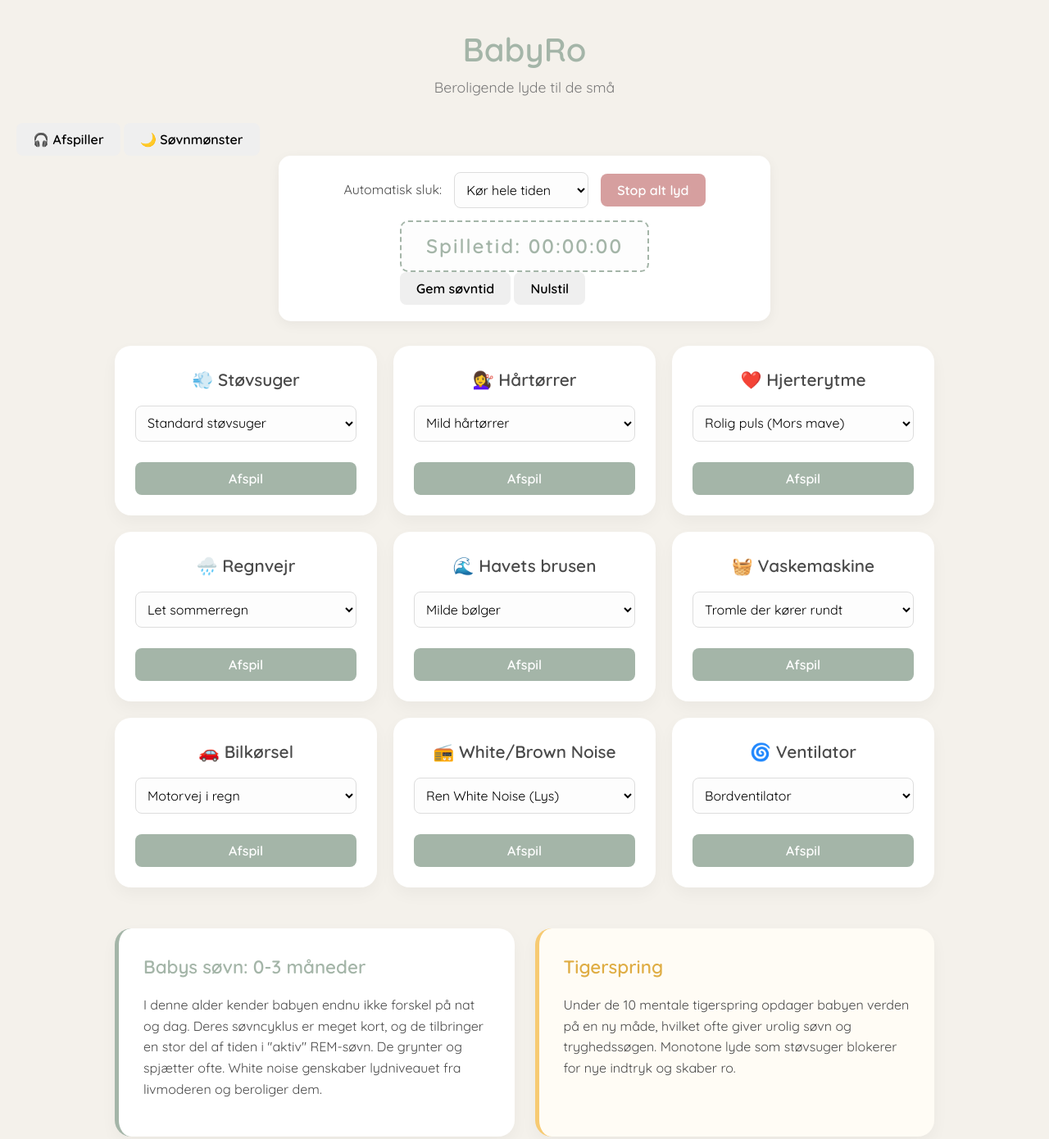
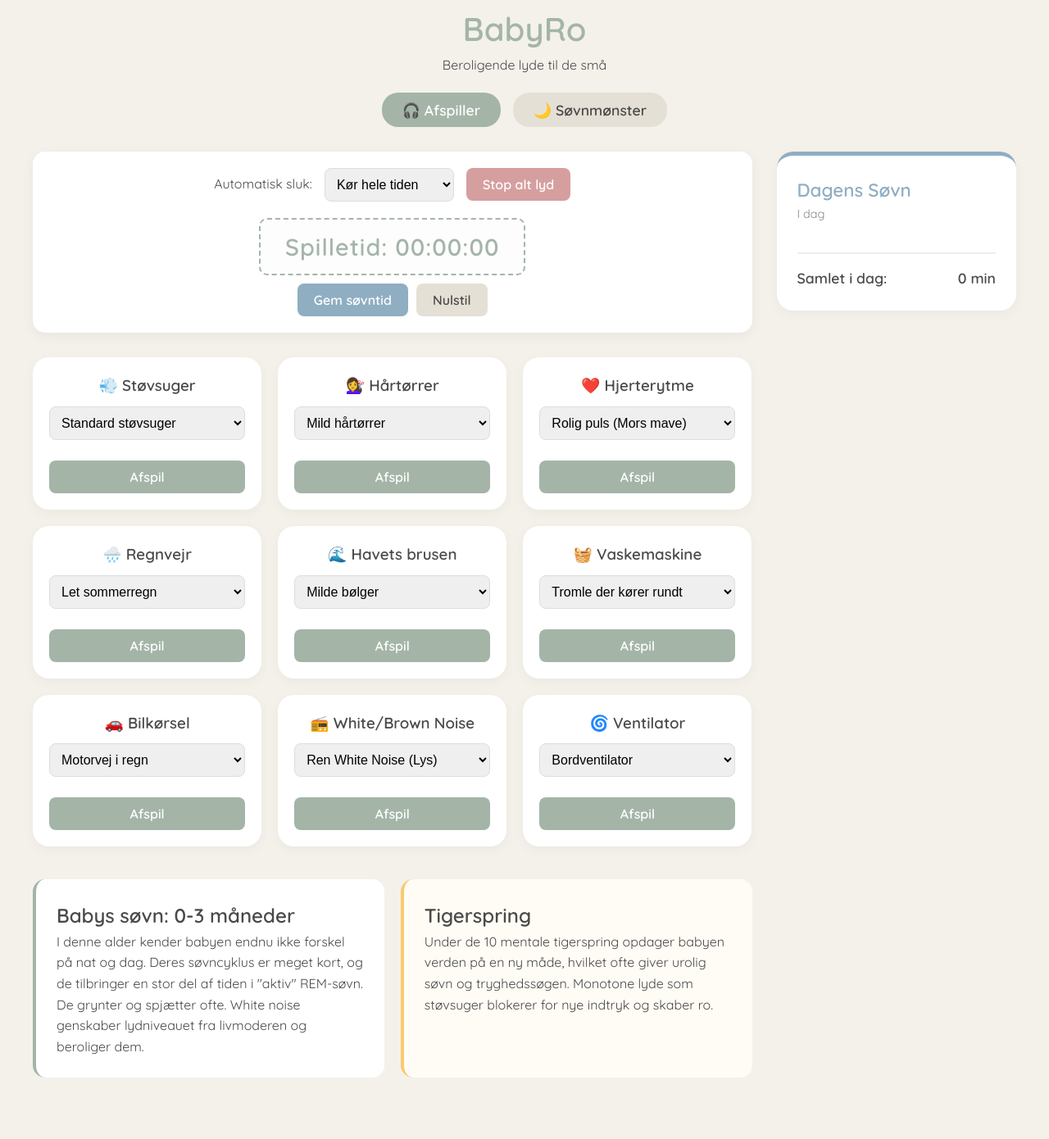
Before and after one commit to muhre93/Whitenoise, a plain HTML site: page index.html in a window 1280 px wide. Shown: the part 12-1402 px from the top of the page at 82% size. Drawn offline with Linux system fonts and the light colour scheme.

Commit message:
Update style.css

```diff
--- a/style.css
+++ b/style.css
@@ -5,6 +5,7 @@
     --accent-color: #a4b5a8;
     --accent-hover: #8d9e91;
     --btn-stop: #d69f9f;
+    --btn-save: #8faec2; /* Blød babyblå til Gem-knap */
 }
 
 * {
@@ -18,14 +19,13 @@ body {
     background-color: var(--bg-color);
     color: var(--text-main);
     line-height: 1.6;
-    padding: 20px;
+    padding: 15px;
     padding-bottom: 60px;
 }
 
 header {
     text-align: center;
-    margin-bottom: 30px;
-    margin-top: 20px;
+    margin-bottom: 20px;
 }
 
 header h1 {
@@ -34,52 +34,96 @@ header h1 {
     font-weight: 600;
 }
 
-header p {
-    font-size: 1.1rem;
-    color: #7a7a7a;
+/* Faneblade (Tabs) */
+.top-tabs {
+    display: flex;
+    justify-content: center;
+    gap: 15px;
+    margin-bottom: 30px;
 }
 
-/* Timer sektion og det nye stopur */
+.tab-btn {
+    background: #e5e0d5;
+    color: var(--text-main);
+    border: none;
+    padding: 10px 25px;
+    border-radius: 20px;
+    font-size: 1.1rem;
+    cursor: pointer;
+    transition: 0.3s;
+}
+
+.tab-btn.active {
+    background: var(--accent-color);
+    color: white;
+}
+
+/* Layout for Player og Sidebar */
+.layout-wrapper {
+    display: flex;
+    flex-wrap: wrap;
+    gap: 30px;
+    max-width: 1200px;
+    margin: 0 auto;
+}
+
+.main-content {
+    flex: 3;
+    min-width: 320px;
+}
+
+.sidebar {
+    flex: 1;
+    min-width: 280px;
+}
+
+/* Timer og stopur */
 .timer-section {
-    display: flex;
-    flex-direction: column;
-    align-items: center;
     background: var(--card-bg);
-    padding: 20px 25px;
+    padding: 20px;
     border-radius: 15px;
-    max-width: 600px;
-    margin: 0 auto 30px auto;
+    margin-bottom: 30px;
     box-shadow: 0 4px 15px rgba(0,0,0,0.05);
+    text-align: center;
 }
 
 .timer-controls {
     display: flex;
     flex-wrap: wrap;
     justify-content: center;
+    gap: 15px;
+    margin-bottom: 20px;
     align-items: center;
-    gap: 15px;
-    margin-bottom: 15px;
+}
+
+select {
+    padding: 10px;
+    border-radius: 8px;
+    border: 1px solid #ddd;
+    font-size: 1rem;
+}
+
+.time-display-wrapper {
+    display: flex;
+    flex-direction: column;
+    align-items: center;
+    gap: 10px;
 }
 
 .time-display {
-    font-size: 1.5rem;
+    font-size: 1.8rem;
     font-weight: 600;
     color: var(--accent-color);
     background: #fdfdfd;
     padding: 10px 30px;
     border-radius: 10px;
     border: 2px dashed var(--accent-color);
-    letter-spacing: 2px;
+    letter-spacing: 1px;
 }
 
-select {
-    padding: 10px;
-    border-radius: 8px;
-    border: 1px solid #ddd;
-    font-family: inherit;
-    font-size: 1rem;
-    background: #fdfdfd;
-    outline: none;
+.time-actions {
+    display: flex;
+    gap: 10px;
 }
 
 button {
@@ -90,86 +134,95 @@ button {
     border: none;
     border-radius: 8px;
     cursor: pointer;
-    transition: background 0.3s ease;
+    transition: 0.3s;
 }
 
-.play-btn {
-    background-color: var(--accent-color);
-    color: white;
-    width: 100%;
-    margin-top: 15px;
-}
+.play-btn { background-color: var(--accent-color); color: white; width: 100%; margin-top: 15px; }
+.play-btn.playing { background-color: #f7ca72; color: #4a4a4a; }
+.stop-btn { background-color: var(--btn-stop); color: white; }
+.save-btn { background-color: var(--btn-save); color: white; }
+.reset-btn { background-color: #e5e0d5; color: var(--text-main); }
 
-.play-btn.playing {
-    background-color: #f7ca72;
-    color: #4a4a4a;
-}
-
-.stop-btn {
-    background-color: var(--btn-stop);
-    color: white;
-}
-
+/* Lydkort */
 .sound-grid {
     display: grid;
-    grid-template-columns: repeat(auto-fit, minmax(250px, 1fr));
+    grid-template-columns: repeat(auto-fit, minmax(220px, 1fr));
     gap: 20px;
-    max-width: 1000px;
-    margin: 0 auto;
 }
 
 .sound-card {
     background-color: var(--card-bg);
-    padding: 25px;
+    padding: 20px;
     border-radius: 20px;
-    box-shadow: 0 8px 20px rgba(0,0,0,0.04);
+    box-shadow: 0 4px 15px rgba(0,0,0,0.04);
     text-align: center;
     display: flex;
     flex-direction: column;
 }
 
-.sound-card h3 {
-    margin-bottom: 15px;
-    font-size: 1.3rem;
+.sound-variant { width: 100%; margin: 10px 0; flex-grow: 1; }
+
+/* Sidebar: Dagens Søvn */
+.today-log-box {
+    background-color: var(--card-bg);
+    padding: 25px;
+    border-radius: 20px;
+    box-shadow: 0 4px 15px rgba(0,0,0,0.04);
+    border-top: 5px solid var(--btn-save);
 }
 
-.sound-variant {
-    width: 100%;
-    margin-bottom: 10px;
-    flex-grow: 1;
+.today-log-box h2 { font-size: 1.4rem; color: var(--btn-save); }
+.date-subtitle { color: #888; margin-bottom: 15px; font-size: 0.9rem; }
+
+.log-list {
+    list-style: none;
+    margin-bottom: 20px;
+    max-height: 400px;
+    overflow-y: auto;
 }
 
-.info-section {
-    max-width: 1000px;
-    margin: 50px auto 20px auto;
-    display: grid;
-    grid-template-columns: repeat(auto-fit, minmax(400px, 1fr));
-    gap: 25px;
+.log-list li {
+    background: var(--bg-color);
+    padding: 10px 15px;
+    margin-bottom: 8px;
+    border-radius: 8px;
+    font-size: 0.95rem;
+    display: flex;
+    justify-content: space-between;
 }
 
-.info-box {
-    background-color: var(--card-bg);
+.log-total {
+    font-weight: 600;
+    font-size: 1.1rem;
+    border-top: 2px solid #eee;
+    padding-top: 15px;
+    display: flex;
+    justify-content: space-between;
+}
+
+/* Søvnhistorik Siden */
+.history-wrapper {
+    max-width: 800px;
+    margin: 0 auto;
+    background: var(--card-bg);
     padding: 30px;
     border-radius: 20px;
-    box-shadow: 0 8px 20px rgba(0,0,0,0.04);
-    border-left: 5px solid var(--accent-color);
 }
 
-.info-box h2 {
-    margin-bottom: 15px;
-    font-size: 1.4rem;
-    color: var(--accent-color);
+.history-day-card {
+    border-left: 4px solid var(--accent-color);
+    background: var(--bg-color);
+    padding: 20px;
+    border-radius: 0 10px 10px 0;
+    margin-top: 20px;
 }
 
-.info-box p {
-    margin-bottom: 15px;
-}
+.history-day-card h3 { margin-bottom: 10px; }
+.history-day-card ul { list-style: none; margin-bottom: 15px; }
+.history-day-card li { padding: 5px 0; border-bottom: 1px dashed #ccc; }
+.history-day-card .day-total { font-weight: bold; color: var(--accent-color); }
 
-/* Gør tigerspring-boksen lidt speciel */
-.highlight-box {
-    border-left: 5px solid #f7ca72;
-    background-color: #fffcf5;
-}
-.highlight-box h2 {
-    color: #dfad44;
-}
+/* Info bokse */
+.info-section { display: grid; grid-template-columns: repeat(auto-fit, minmax(280px, 1fr)); gap: 20px; margin-top: 40px; }
+.info-box { background: var(--card-bg); padding: 25px; border-radius: 15px; border-left: 4px solid var(--accent-color); }
+.highlight-box { border-left-color: #f7ca72; background: #fffcf5; }
```
